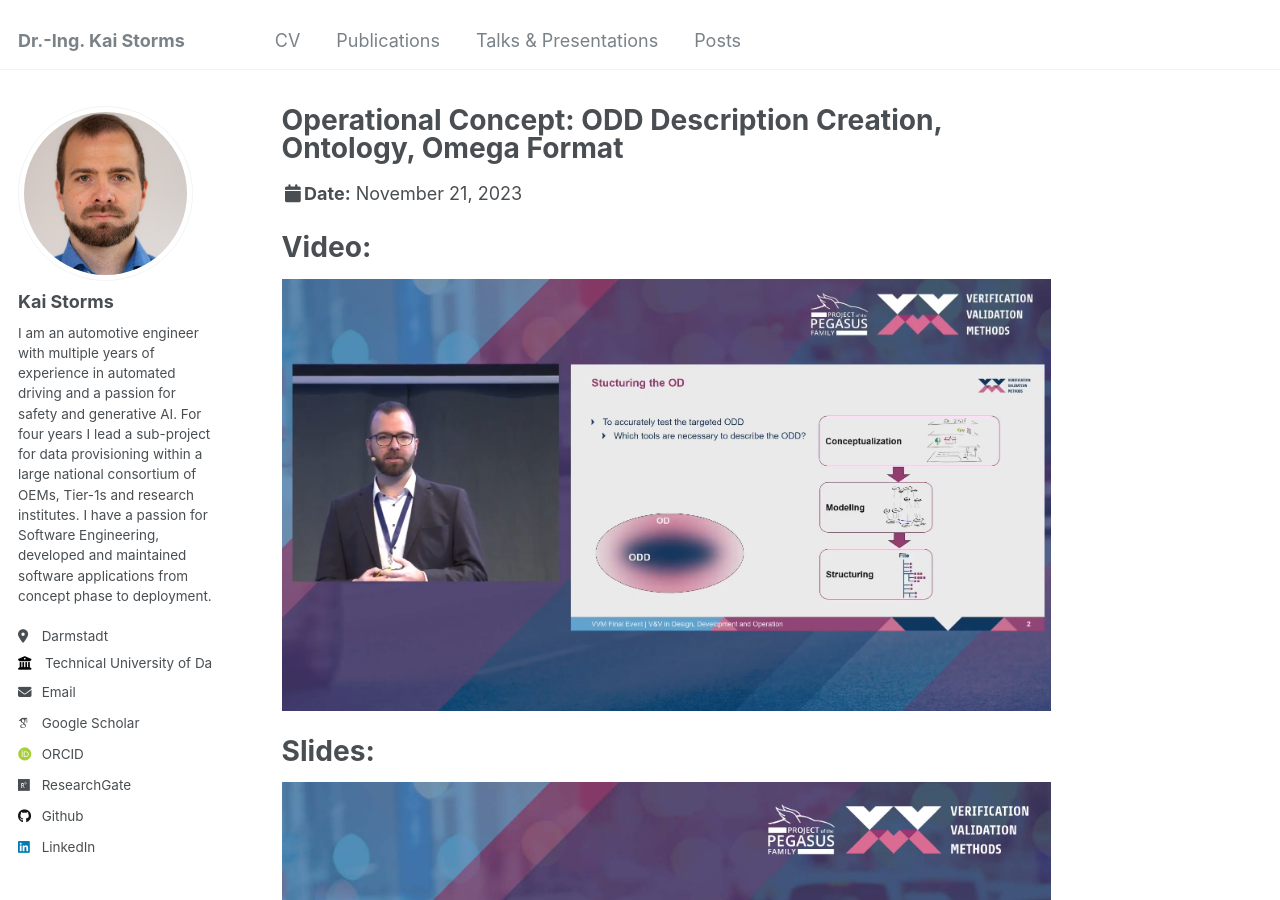
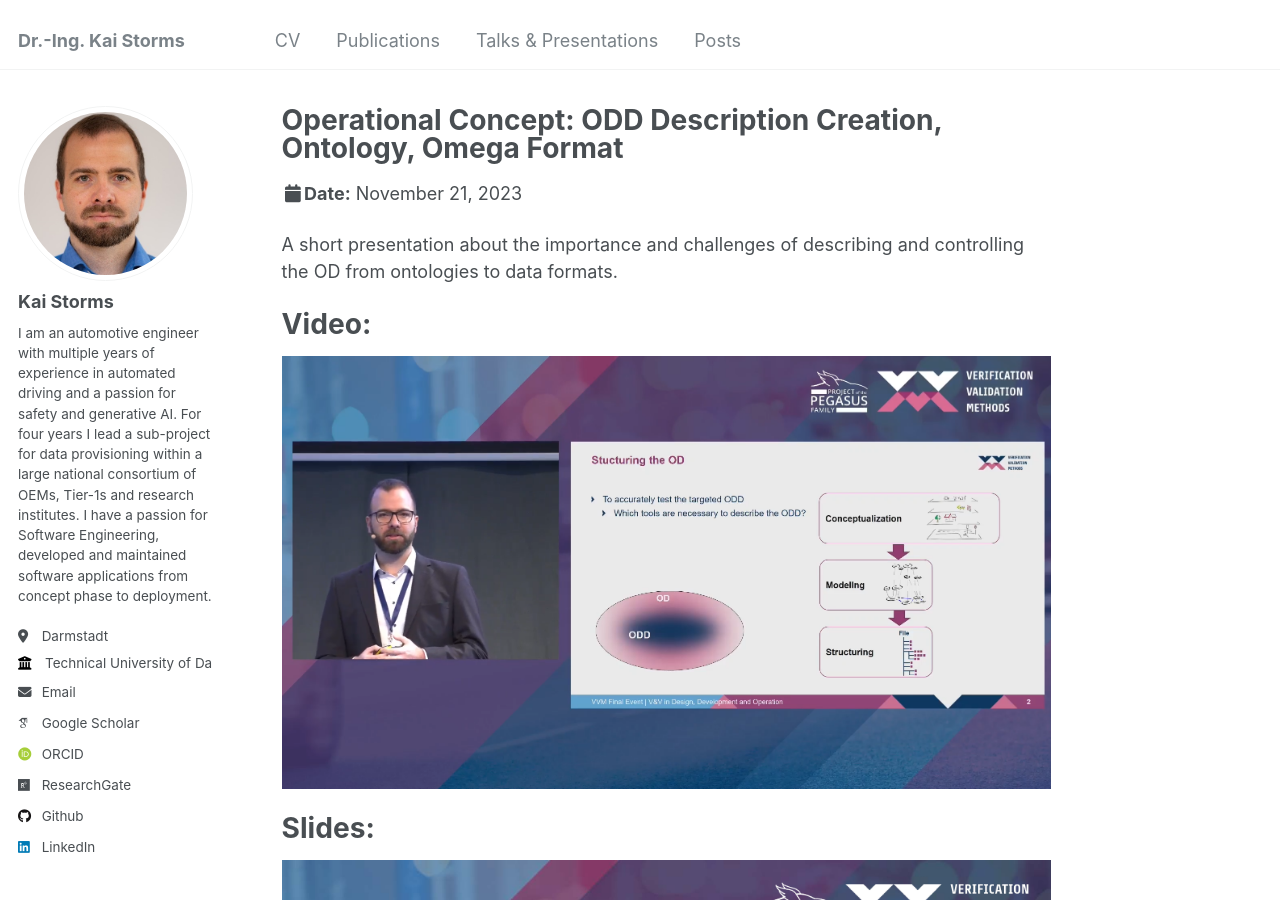
Before and after one commit to kai-storms/kai-storms.github.io, a Jekyll site: the page built from _talks/2023-11-21_vvm_odd.md, in a window 1280 px wide and 900 px high. Built offline with Jekyll 4.4.1, drawn with Linux system fonts in a browser that asks for light colours; some web fonts are replaced.

Commit message:
talk description

```diff
--- a/_talks/2023-11-21_vvm_odd.md
+++ b/_talks/2023-11-21_vvm_odd.md
@@ -9,6 +9,8 @@ venue: "VVM Final Event"
 date: 2023-11-21
 location: "Stuttgart, Germany"
 ---
+
+A short presentation about the importance and challenges of describing and controlling the OD from ontologies to data formats.
 
 Video:
 ======
```
